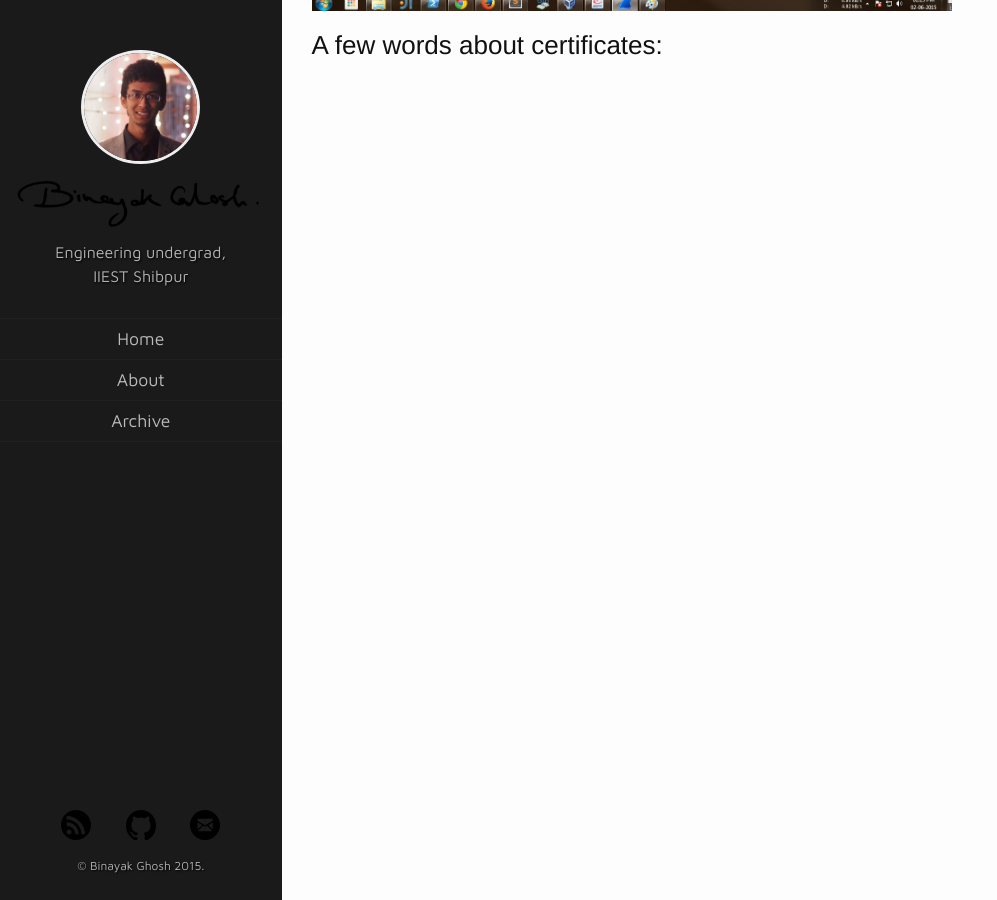
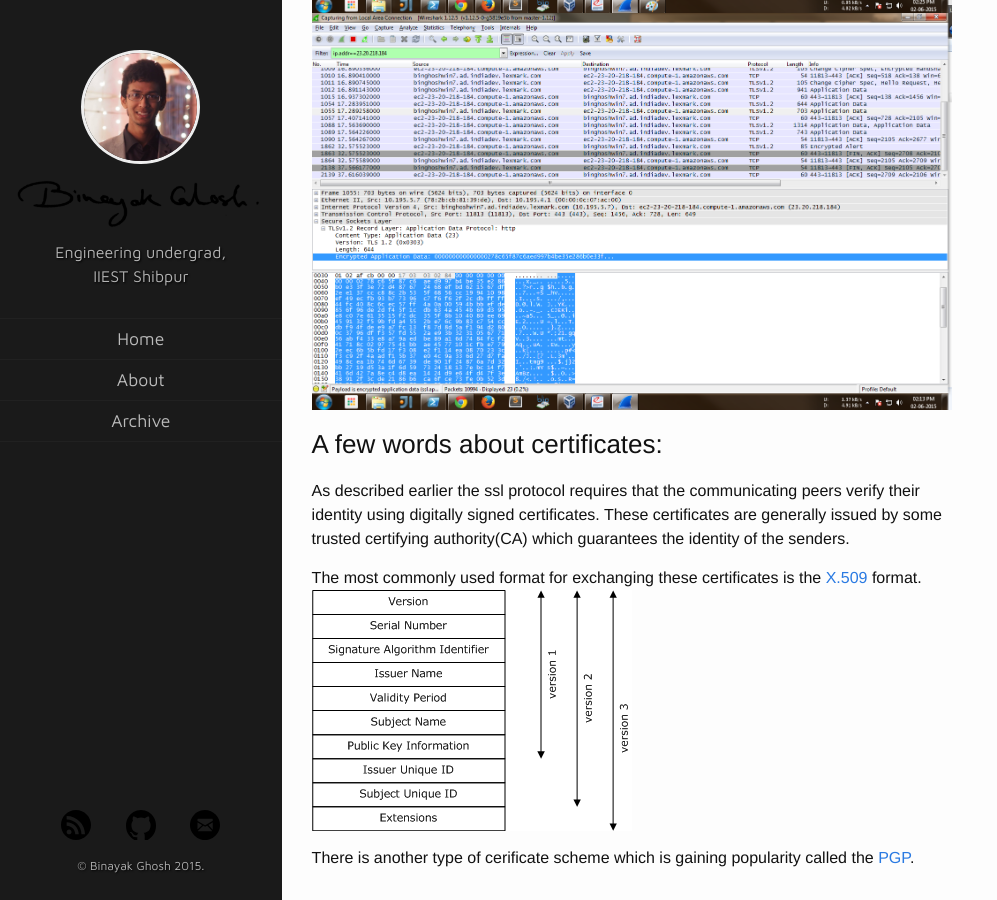
Before and after one commit to swrdfish/swrdfish.github.io, a Jekyll site: the page built from _posts/2015-06-01-https-securing-java-web-services.md, in a window 1280 px wide and 900 px high, scrolled down 7794 px. Shown: the whole window, without its empty margins (0-997 px from the left). Built offline with Jekyll 4.4.1, drawn with Linux system fonts in a browser that asks for light colours; nearby versions of some CDN libraries; comment, search, counter and statistics services are not loaded.

Commit message:
finished

```diff
--- a/_posts/2015-06-01-https-securing-java-web-services.md
+++ b/_posts/2015-06-01-https-securing-java-web-services.md
@@ -123,12 +123,23 @@ Application Data Protocol).
 
 
 Now lets look into the handshake process using wireshark:
-<a class="img_tag" href="{{site.url}}/assets/ssl/wireshark_https_raw_post3.png">
-	![Wireshark SSL handshake]({{site.url}}/assets/ssl/wireshark_https_raw_post3.png)
+<a class="img_tag" href="{{site.url}}/assets/ssl/wireshark_ssl_handshake.png">
+	![Wireshark SSL handshake]({{site.url}}/assets/ssl/wireshark_ssl_handshake.png)
 </a>
 <a class="img_tag" href="{{site.url}}/assets/ssl/wireshark_ssl_certificate.png">
 	![Wireshark SSL certificate]({{site.url}}/assets/ssl/wireshark_ssl_certificate.png)
 </a>
+<a class="img_tag" href="{{site.url}}/assets/ssl/wireshark_https_raw_post3.png">
+	![Wireshark SSL data]({{site.url}}/assets/ssl/wireshark_https_raw_post3.png)
+</a>
 
 
 ### A few words about certificates:
+As described earlier the ssl protocol requires that the communicating peers verify their identity using digitally signed certificates. These certificates are generally issued by some trusted certifying authority(CA) which guarantees the identity of the senders.
+
+The most commonly used format for exchanging these certificates is the [X.509](http://en.wikipedia.org/wiki/X.509) format.
+<a class="img_tag" href="{{site.url}}/assets/ssl/certificate_struct.png">
+	![x509 certificate]({{site.url}}/assets/ssl/certificate_struct.png)
+</a>
+
+There is another type of cerificate scheme which is gaining popularity called the [PGP](http://en.wikipedia.org/wiki/Pretty_Good_Privacy).
```
Also changed, not shown: assets/ssl/certificate_struct.png (added).
